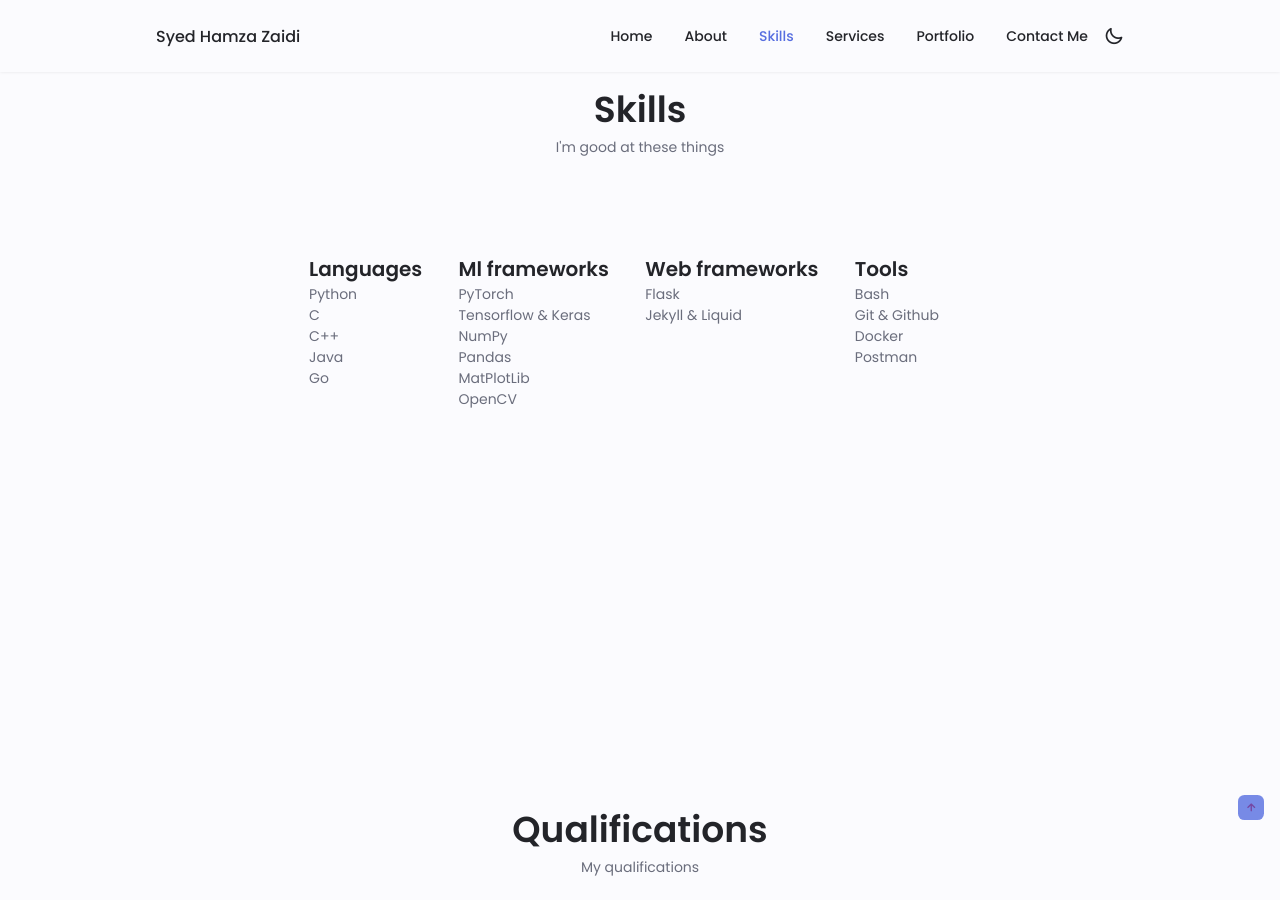
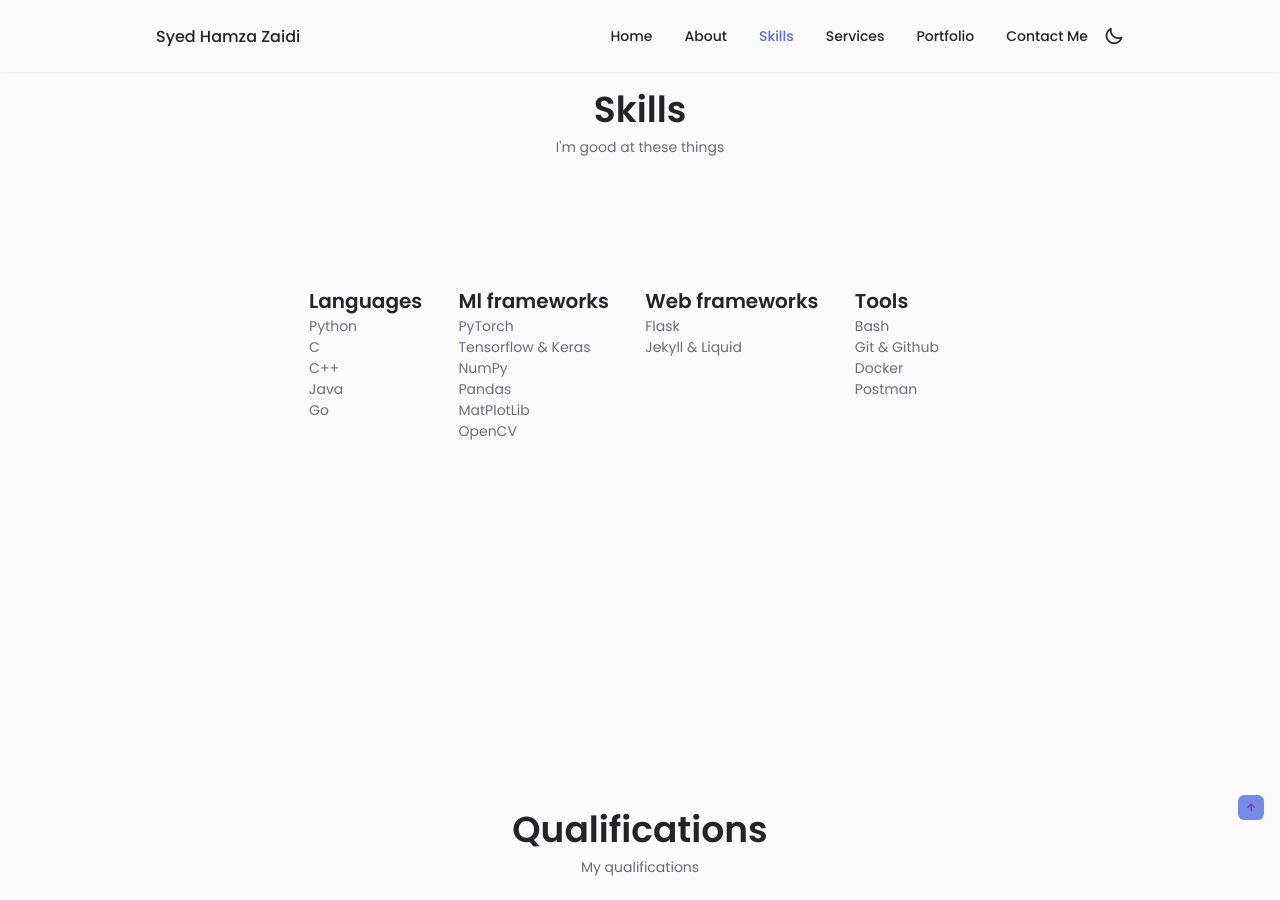
Before and after one commit to syedhamzazaidi/syedhamzazaidi.github.io, a Jekyll site: the page built from index.md, in a window 1280 px wide and 900 px high, scrolled down 1529 px. Built offline with Jekyll 4.4.1, drawn with Linux system fonts in a browser that asks for light colours.

Commit message:
remove nowrap in skills-list

```diff
--- a/assets/css/styles.css
+++ b/assets/css/styles.css
@@ -623,11 +623,10 @@
     display: inline-block;
     vertical-align: top;
     padding-right: 2rem;
-    padding-top: 2rem;
+    padding-top: 4rem;
 }
 
 .skills_list__container{
-    white-space: nowrap;
     display: flex;
     justify-content: center;
     align-items: center;
```
